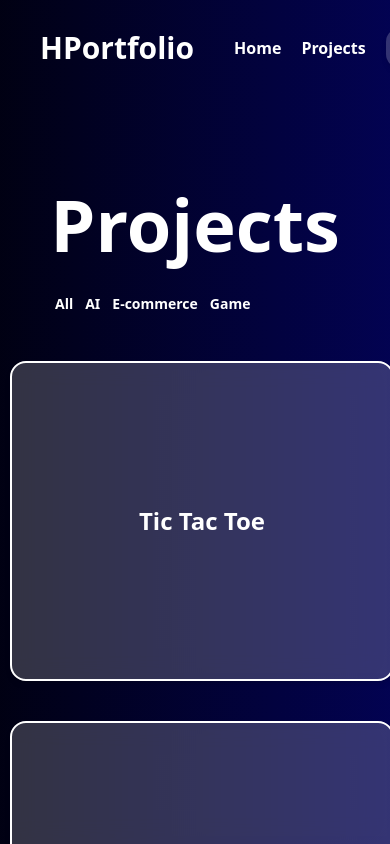
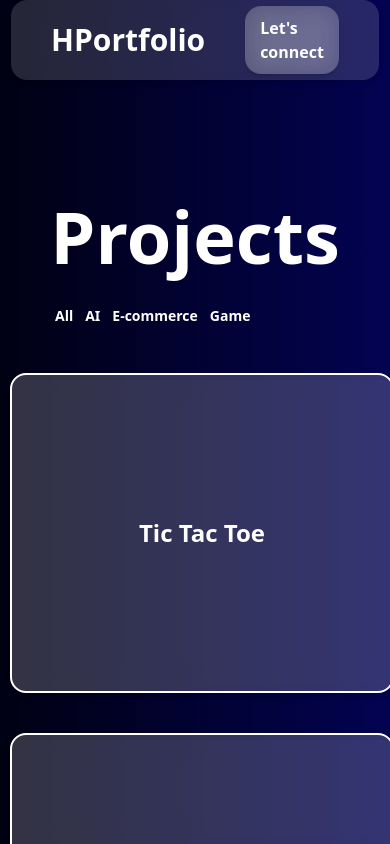
Before and after one commit to Himansh818/Portfolio, a React (Vite) app: page /Portfolio/projects in a window 390 px wide. Built offline with nearby package versions, Linux system fonts and the light colour scheme.

Commit message:
Updated Navbar

```diff
--- a/src/Components/Navbar.jsx
+++ b/src/Components/Navbar.jsx
@@ -1,25 +1,24 @@
-import React from "react";
 import "../ComponentsCss/Navbar.css";
 import { Link } from "react-router-dom";
 
 const Navbar = () => {
   return (
-    <div className="navbar mt-7 px-10 w-full rounded-2xl fixed h-10 flex justify-around items-center text-white gap-10">
+    <div className="navbar bg-white/15 backdrop-blur-md shadow-md px-10 w-full rounded-2xl fixed flex justify-around items-center text-white gap-10">
       <div className="col-1">
         <h2 className="text-white text-3xl font-extrabold">HPortfolio</h2>
       </div>
       <div className="col-2 flex gap-5 items-center font-bold">
-        <Link className="hover:text-cyan-600" to="/">
+        <Link className="link hover:text-cyan-600" to="/">
           Home
         </Link>
-        <Link className="hover:text-cyan-600" to="/projects">
+        <Link className="link hover:text-cyan-600" to="/projects">
           Projects
         </Link>
-        <Link className="h-10 w-10 rounded-full hover:bg-white flex justify-center items-center bg-white/20 backdrop-blur-md shadow-md" to="/projects">
-          <img src="" alt="" className="" />
+        <Link className="link h-10 w-10 rounded-full hover:bg-white flex justify-center items-center bg-white/20 backdrop-blur-md shadow-md" to="/projects">
+          <img src="/logo.jpg" alt="image" className="bg-cover" />
         </Link>
 
-        <Link className="rounded-2xl p-5 bg-white/20 backdrop-blur-md shadow-md hover:bg-white hover:text-cyan-600" to="/projects">
+        <Link className="connectBtn rounded-2xl p-5 bg-white/20 backdrop-blur-md shadow-md hover:bg-white hover:text-cyan-600" to="/projects">
           Let's connect
         </Link>
       </div>
--- a/src/ComponentsCss/Navbar.css
+++ b/src/ComponentsCss/Navbar.css
@@ -6,4 +6,16 @@
     justify-items: center;
     align-items: center;
   }
+  .link{
+    display: none;
+  }
+  .connectBtn{
+    height: fit-content;
+    width: fit-content;
+    padding: 10px 15px;
+  }
 }
+.navbar{
+  height: 60px;
+    padding: 40px;
+  }
```
Also changed, not shown: 1 other file (tests, documents, lock files or other folders).
